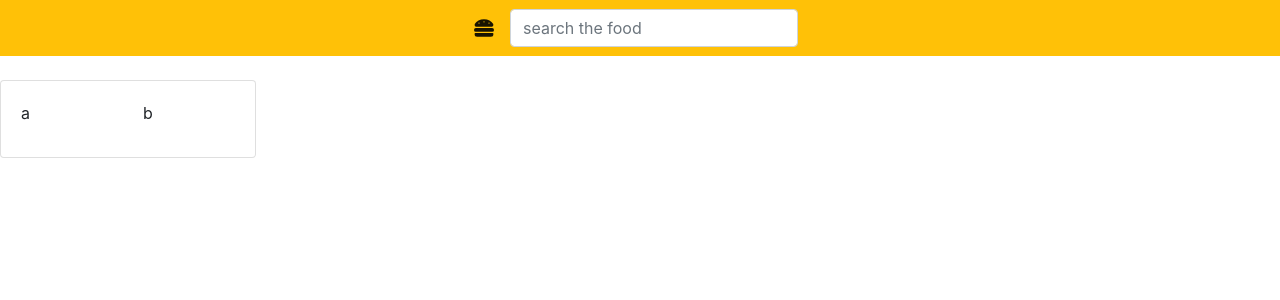
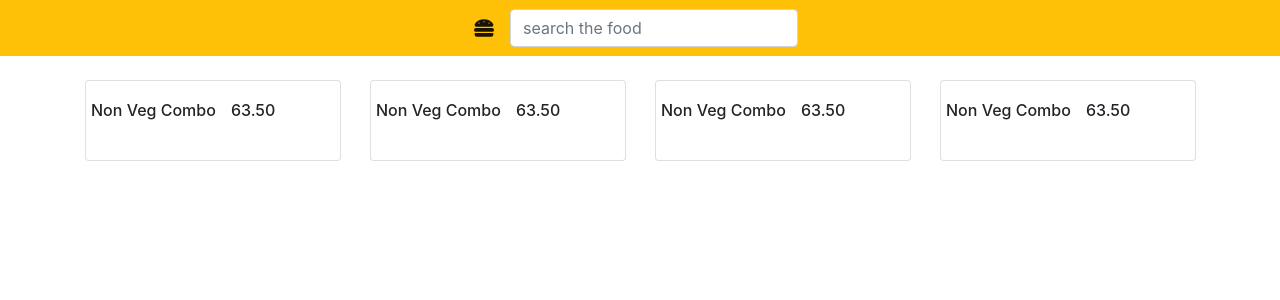
Before and after one commit to vinoth1996/Food_Ordering_App, a React (Create React App) app: page / in a window 1280 px wide. Shown: the top 300 px of the page. Built offline with nearby package versions, Linux system fonts and the light colour scheme.

Commit message:
cards alignment

```diff
--- a/src/App.js
+++ b/src/App.js
@@ -1,13 +1,12 @@
 import React from 'react';
-// import logo from './logo.svg';
-// import './App.css';
+import './App.css';
 import 'bootstrap/dist/css/bootstrap.min.css';
 import NavigationBar from './components/navbar';
 import Cards from './components/cards';
 
 function App() {
   return (
-    <div>
+    <div className="App">
       <NavigationBar />
       <br />
       <Cards />
--- a/src/components/cards.js
+++ b/src/components/cards.js
@@ -1,17 +1,54 @@
 import React, { Component } from 'react';
-import { Card, Row, Col } from 'react-bootstrap';
+import { Card, Row, Col, Container } from 'react-bootstrap';
 
 class cards extends Component {
     render() {
         return(
-            <Card style={{ width: '16rem', padding: '0' }}>
-                <Card.Body>
-                    <Row>
-                        <Card.Title as={Col}>a</Card.Title>
-                        <Card.Title as={Col}>b</Card.Title>
-                    </Row>
-                </Card.Body>
-            </Card>
+            <Container>
+                <Row>
+                <Col sm={3}>
+                    <Card style={{ width: '16rem' }}>
+                        <Card.Body>
+                            <Row inline>
+                                <Card.Title><h6>Non Veg Combo</h6></Card.Title>
+                                <Card.Title as={Col}><h6>63.50</h6></Card.Title>
+                            </Row>
+                        </Card.Body>
+                    </Card>
+                </Col>
+                <Col sm={3}>
+                    <Card style={{ width: '16rem' }}>
+                        <Card.Body>
+                            <Row inline>
+                                <Card.Title><h6>Non Veg Combo</h6></Card.Title>
+                                <Card.Title as={Col}><h6>63.50</h6></Card.Title>
+                            </Row>
+                        </Card.Body>
+                    </Card>
+                </Col>
+                <Col sm={3}>
+                    <Card style={{ width: '16rem' }}>
+                        <Card.Body>
+                            <Row inline>
+                                <Card.Title><h6>Non Veg Combo</h6></Card.Title>
+                                <Card.Title as={Col}><h6>63.50</h6></Card.Title>
+                            </Row>
+                        </Card.Body>
+                    </Card>
+                </Col>
+                <Col sm={3}>
+                    <Card style={{ width: '16rem' }}>
+                        <Card.Body>
+                            <Row inline>
+                                <Card.Title><h6>Non Veg Combo</h6></Card.Title>
+                                <Card.Title as={Col}><h6>63.50</h6></Card.Title>
+                            </Row>
+                        </Card.Body>
+                    </Card>
+                </Col>
+
+                </Row>
+            </Container>
         );
     }
 }
```
